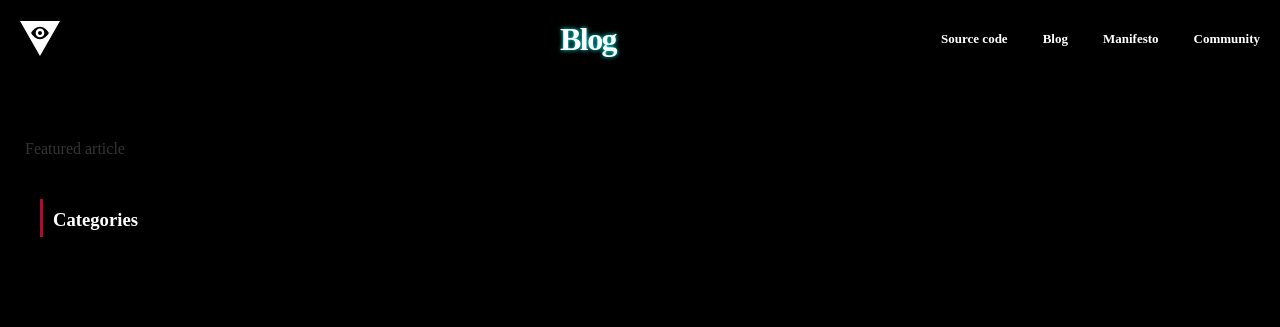
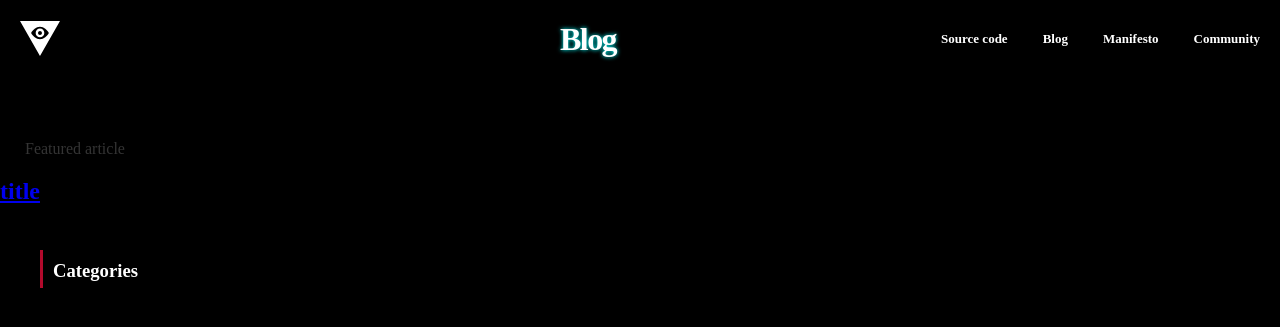
Before and after one commit to librojava/darkfi, a Jekyll site: the page built from index.html, in a window 1280 px wide and 900 px high. Shown: the top 327 px of the window. Built offline with Jekyll 4.4.1, drawn with Linux system fonts in a browser that asks for light colours.

Commit message:
Update index.html

```diff
--- a/index.html
+++ b/index.html
@@ -32,6 +32,7 @@ layout: default
 </a>
 </div>
 {% endfor %}
+<h2><a href = "title.html">title</a></h2>
 
 <div class = "content1">
 <div class = "category">
```
